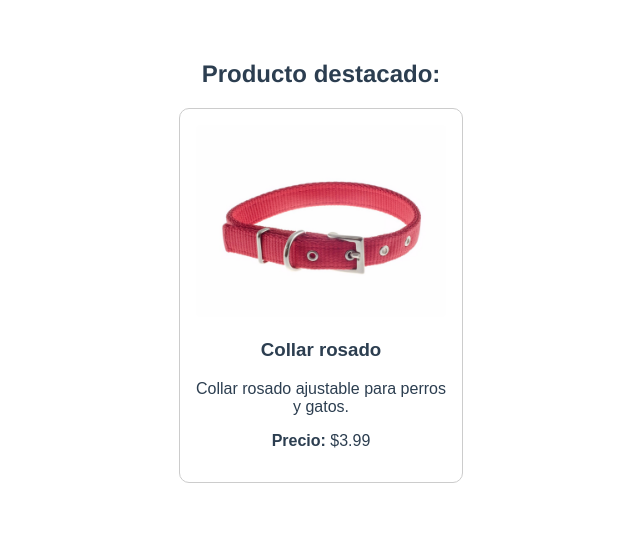
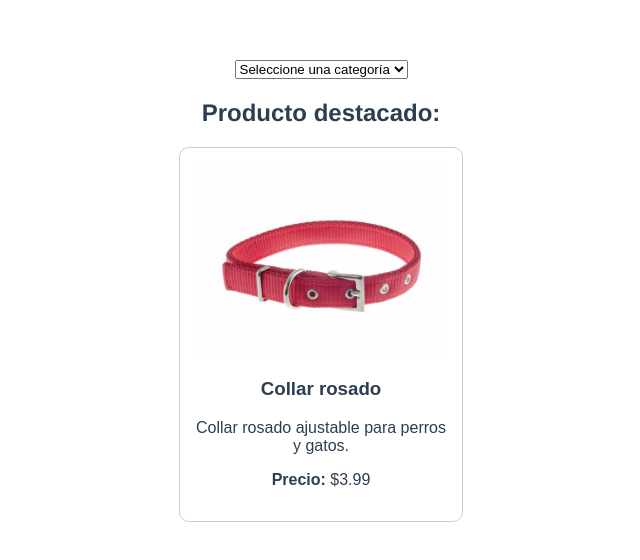
Before and after one commit to vdelianny/pet-shop, a Vue app: page / in a window 1280 px wide. Shown: the top 560 px of the page, without its empty margins (319-959 px from the left). Built offline with nearby package versions, Linux system fonts and the light colour scheme.

Commit message:
filtro de categorias de productos

```diff
--- a/src/App.vue
+++ b/src/App.vue
@@ -1,10 +1,9 @@
 <template>
-  <h2>Producto destacado:</h2>
-  <ProductCard />
+  <ProductList />
 </template>
 
 <script setup>
-import ProductCard from "./components/ProductCard.vue"
+import ProductList from "@/views/ProductList.vue"
 </script>
 
 <style>
--- /dev/null
+++ b/src/components/CategoryFilter.vue
@@ -0,0 +1,19 @@
+<template>
+  <div>
+    <select v-model="selected">
+      <option disabled value="">Seleccione una categoría</option>
+      <option>Accesorios</option>
+      <option>Medicinas</option>
+      <option>Alimentos</option>
+    </select>
+  </div>
+</template>
+
+<script setup>
+import {
+  ref
+} from "vue"
+
+const selected = ref('')
+
+</script>
--- /dev/null
+++ b/src/views/ProductList.vue
@@ -0,0 +1,10 @@
+<template>
+  <CategoryFilter />
+  <h2>Producto destacado:</h2>
+  <ProductCard />
+</template>
+
+<script setup>
+import ProductCard from "@/components/ProductCard.vue"
+import CategoryFilter from "@/components/CategoryFilter.vue"
+</script>
```
